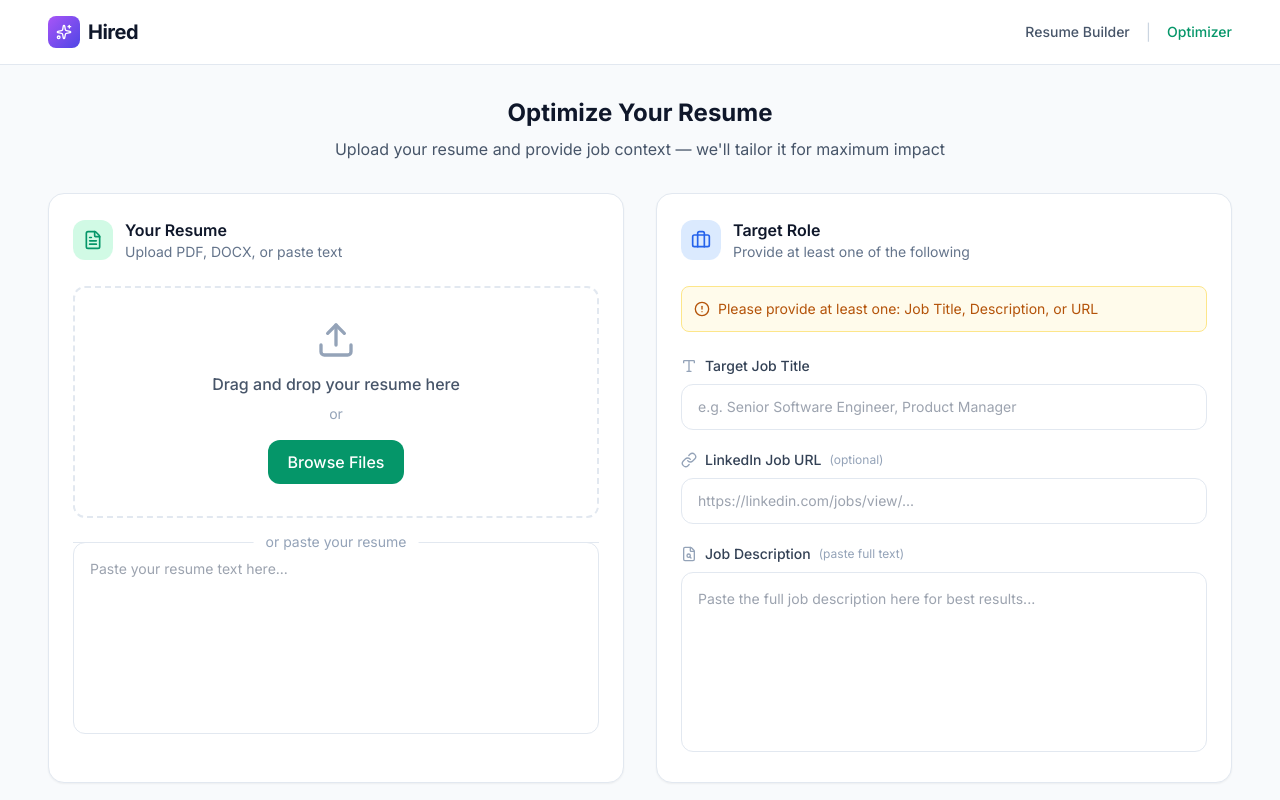
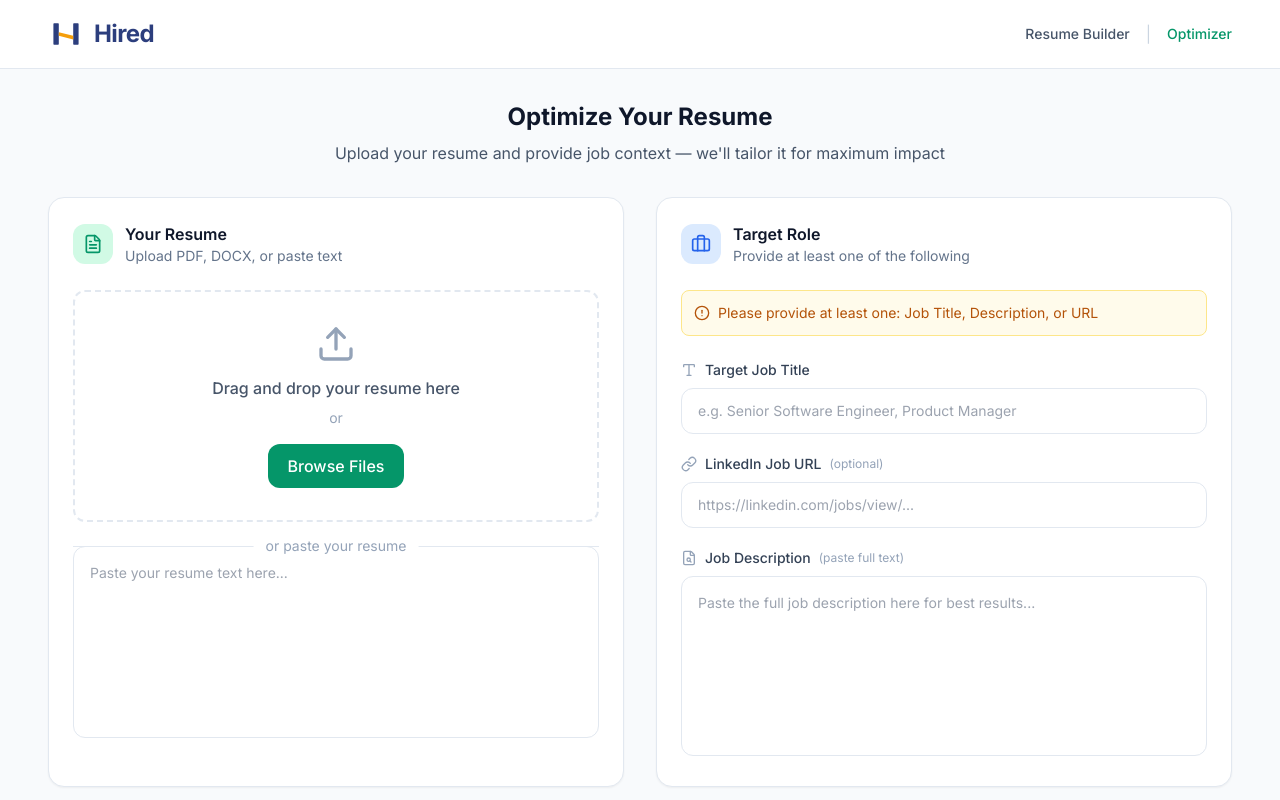
Before and after one commit to berenblutnatan-cyber/cv-optimizer, a Next.js app: page /optimize in a window 1280 px wide. Shown: the top 800 px of the page. Built offline with nearby package versions, Linux system fonts and the light colour scheme.

Commit message:
feat: update to Hired branded logo with H icon

```diff
--- a/app/results/page.tsx
+++ b/app/results/page.tsx
@@ -31,7 +31,7 @@ export default function ResultsPage() {
       <div className="min-h-screen bg-slate-50">
         <header className="w-full bg-white border-b border-slate-200 px-6 lg:px-12 py-4">
           <div className="flex items-center justify-between">
-            <Logo variant="dark" size="md" linkTo="/" />
+            <Logo variant="dark" size="md" />
           </div>
         </header>
         <div className="max-w-4xl mx-auto px-4 py-16">
--- a/components/Logo.tsx
+++ b/components/Logo.tsx
@@ -1,55 +1,49 @@
 import Link from "next/link";
-import { Sparkles } from "lucide-react";
 
 type LogoProps = {
   variant?: "light" | "dark";
   size?: "sm" | "md" | "lg";
-  linkTo?: string;
 };
 
-export function Logo({ variant = "dark", size = "md", linkTo }: LogoProps) {
+export function Logo({ variant = "dark", size = "md" }: LogoProps) {
   const sizeClasses = {
-    sm: "w-6 h-6",
-    md: "w-8 h-8",
-    lg: "w-10 h-10",
+    sm: "w-7 h-7",
+    md: "w-9 h-9",
+    lg: "w-11 h-11",
   };
 
   const textSizeClasses = {
-    sm: "text-base",
-    md: "text-xl",
-    lg: "text-2xl",
+    sm: "text-xl",
+    md: "text-2xl",
+    lg: "text-3xl",
   };
 
-  const iconSizeClasses = {
-    sm: "w-3 h-3",
-    md: "w-4 h-4",
-    lg: "w-5 h-5",
-  };
-
-  const textColorClass = variant === "dark" ? "text-slate-900" : "text-white";
-
-  const content = (
-    <>
-      <div className={`${sizeClasses[size]} rounded-lg bg-gradient-to-br from-purple-500 to-indigo-600 flex items-center justify-center`}>
-        <Sparkles className={`${iconSizeClasses[size]} text-white`} />
-      </div>
-      <span className={`${textSizeClasses[size]} font-bold tracking-tight ${textColorClass}`}>
-        Hired
-      </span>
-    </>
-  );
-
-  if (linkTo) {
-    return (
-      <Link href={linkTo} className="flex items-center gap-2 hover:opacity-80 transition-opacity">
-        {content}
-      </Link>
-    );
-  }
+  const textColorClass = variant === "dark" ? "text-[#2c3e7d]" : "text-white";
 
   return (
-    <div className="flex items-center gap-2">
-      {content}
-    </div>
+    <Link href="/" className="flex items-center gap-2.5 hover:opacity-90 transition-all duration-200 cursor-pointer group">
+      <div className={`${sizeClasses[size]} flex items-center justify-center relative`}>
+        <svg viewBox="0 0 100 100" className="w-full h-full" fill="none">
+          {/* Left vertical bar (dark blue) */}
+          <rect x="15" y="20" width="15" height="60" fill="#2c3e7d" rx="2"/>
+
+          {/* Right vertical bar (dark blue) */}
+          <rect x="70" y="20" width="15" height="60" fill="#2c3e7d" rx="2"/>
+
+          {/* Middle horizontal bar (yellow/orange) */}
+          <path
+            d="M 30 45 L 70 55 L 70 65 L 30 55 Z"
+            fill="#f59e0b"
+          />
+        </svg>
+      </div>
+      <div className="flex flex-col leading-none">
+        <span
+          className={`${textSizeClasses[size]} font-bold ${textColorClass} tracking-tight`}
+        >
+          Hired
+        </span>
+      </div>
+    </Link>
   );
 }
--- a/components/OptimizerClient.tsx
+++ b/components/OptimizerClient.tsx
@@ -247,7 +247,7 @@ export function OptimizerClient() {
       {/* Header - Full Width */}
       <header className="w-full bg-white border-b border-slate-200 px-6 lg:px-12 py-4">
         <div className="flex items-center justify-between">
-          <Logo variant="dark" size="md" linkTo="/" />
+          <Logo variant="dark" size="md" />
           <div className="flex items-center gap-4">
             <Link
               href="/builder"
```
